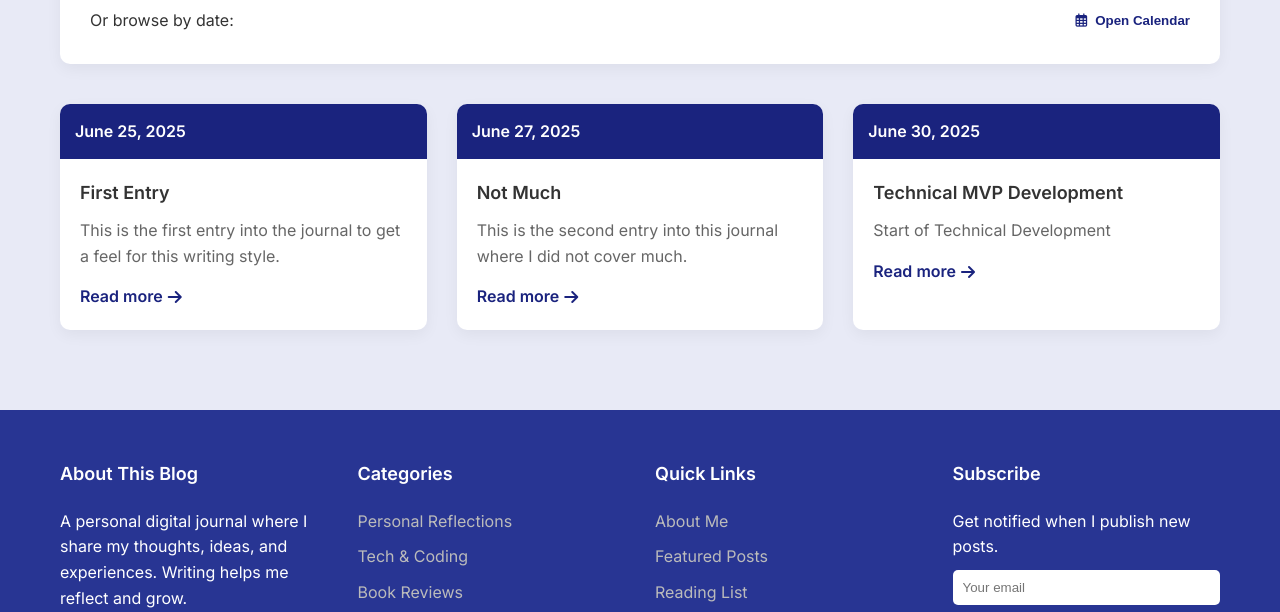
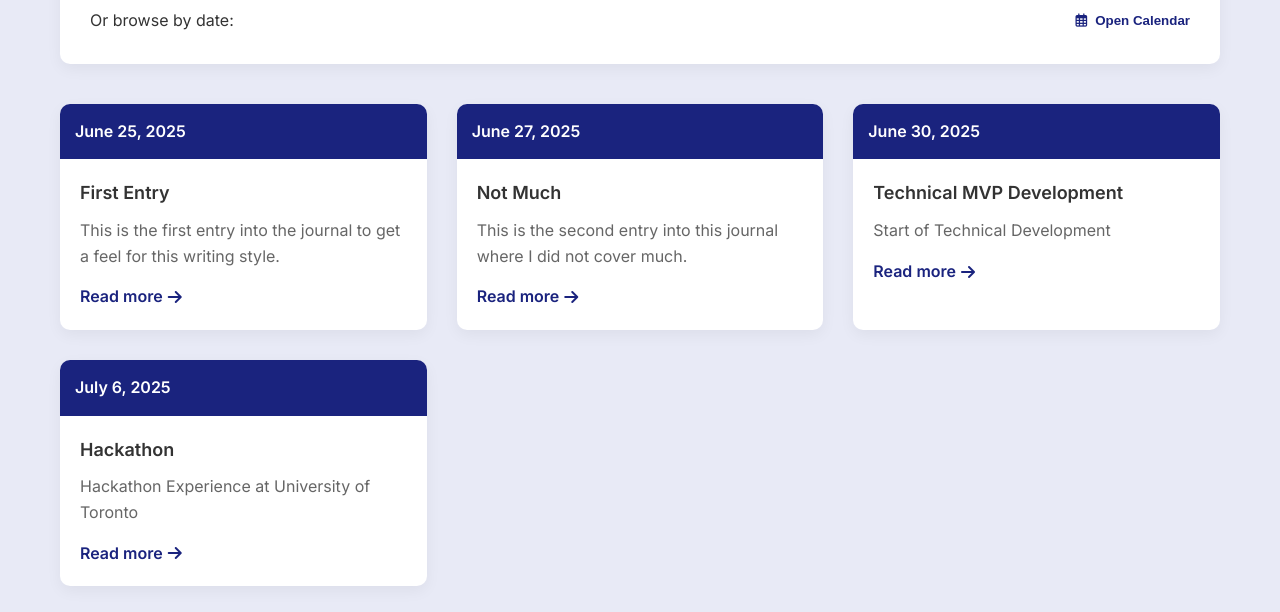
Before and after one commit to SarveshwarSenthilKumar/Blog, a plain HTML site: page index.html in a window 1280 px wide. Shown: the part 499-1111 px from the top of the page. Drawn offline with Linux system fonts and the light colour scheme.

Commit message:
Updated blog entry for today and added hackathon

```diff
--- a/index.html
+++ b/index.html
@@ -565,6 +565,13 @@
             title: 'Technical MVP Development',
             excerpt: 'Start of Technical Development',
             content: 'While in the past few days, I have not done much technically, I finished the presentation slideshow and script for the business internship proposal. I am going to go over it and rehearse it a couple times in the next few days and add some finishing touches. But in the mean time, I decided to work on an MVP for the proposals using a similar UI to the real platform and I will work on this for the next few days.'
+        },
+        {
+            id: 4,
+            date: '2025-07-06',
+            title: 'Hackathon',
+            excerpt: 'Hackathon Experience at University of Toronto',
+            content: 'In the past couple of days, following the interview, I have been working on some of my pet projects as well as I am also currently participating in a hackathon at the Myhal Centre at the University of Toronto. This is a 36-hour hackathon called Hack404, where my project is building something for social good.'
         }
     ];
 
```
